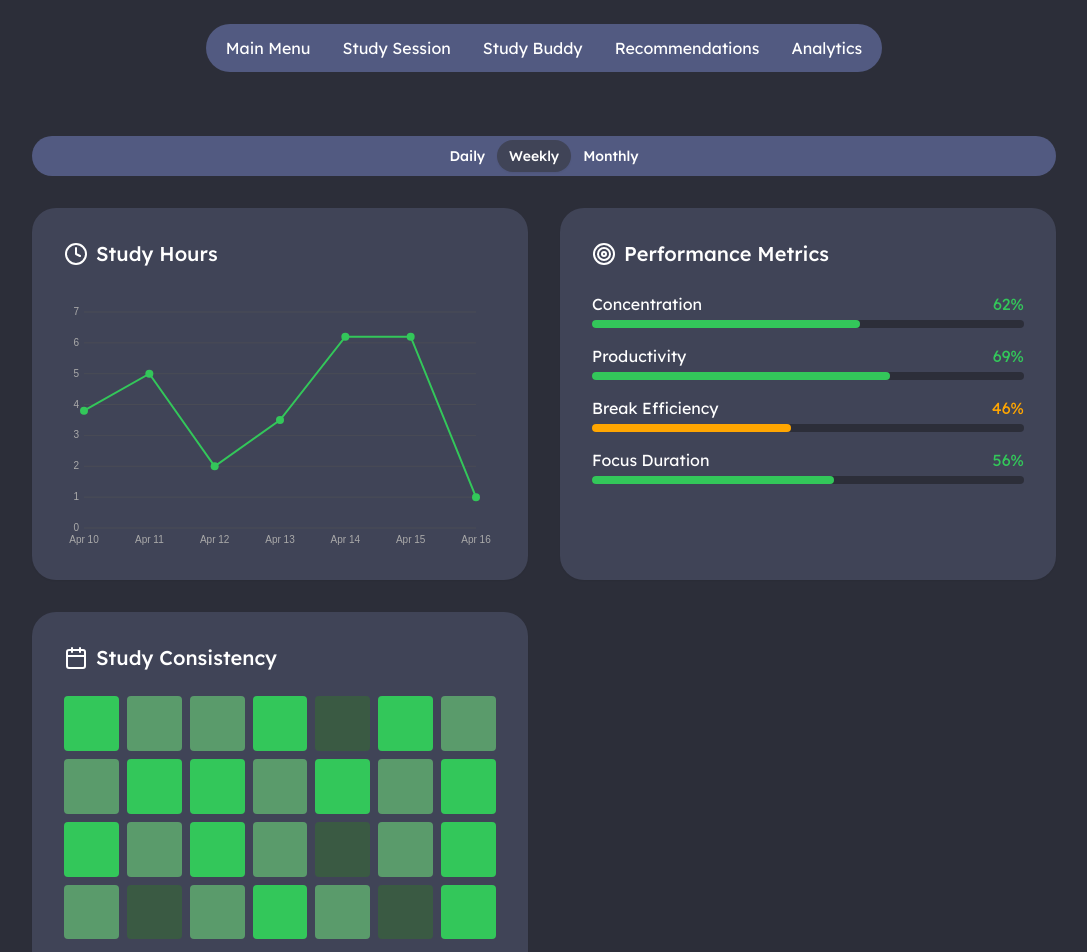
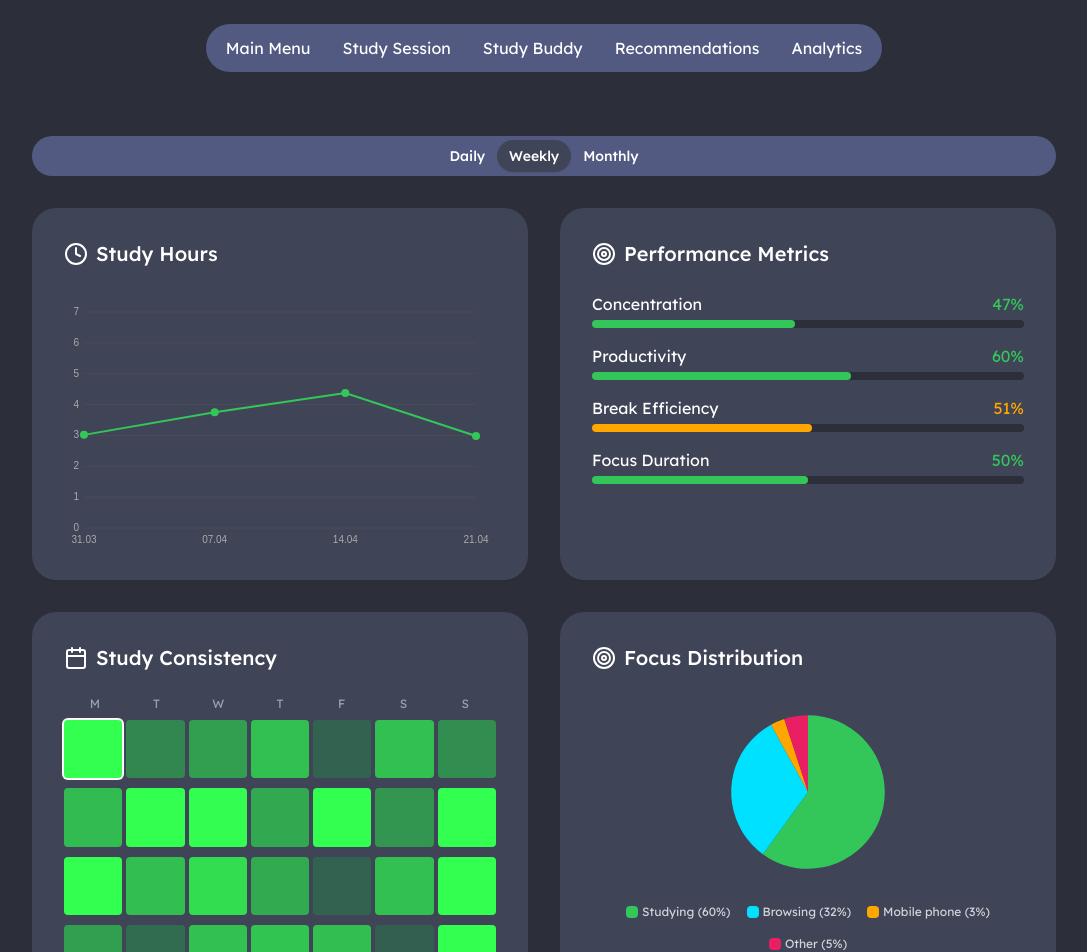
Before and after one commit to surkhayka/OptiLearn, a Next.js app: page /analytics in a window 1280 px wide. Shown: the top 952 px of the page, without its empty margins (96-1183 px from the left). Built offline with nearby package versions, Linux system fonts and the light colour scheme.

Commit message:
Analytics page updated

```diff
--- a/app/analytics/page.tsx
+++ b/app/analytics/page.tsx
@@ -2,7 +2,7 @@
 import { useState, useEffect } from "react"
 import { Card } from "@/components/ui/card"
 import { Tabs, TabsList, TabsTrigger } from "@/components/ui/tabs"
-import { LineChart, ProgressCircle } from "@/components/charts"
+import { LineChart, ProgressCircle, FocusPieChart } from "@/components/charts"
 import { Calendar, Clock, Target } from "lucide-react"
 
 interface StudyData {
@@ -48,46 +48,92 @@ export default function Analytics() {
   }
 
   const getFilteredData = () => {
-  const today = new Date();
-  const filteredData = studyData.filter(entry => {
-    const entryDate = new Date(entry.date);
-    const diffDays = Math.floor((today.getTime() - entryDate.getTime()) / (1000 * 60 * 60 * 24));
+    const today = new Date();
 
-    switch (timeRange) {
-      case "daily":
-        return diffDays === 0;
-      case "weekly":
-        return diffDays <= 7;
-      case "monthly":
-        return diffDays <= 30;
-      default:
-        return true;
+    const filteredData = [...studyData].sort((a, b) => new Date(a.date).getTime() - new Date(b.date).getTime());
+
+    if (timeRange === "daily") {
+      return filteredData.slice(-7).map(d => {
+        const entryDate = new Date(d.date);
+        const day = String(entryDate.getDate()).padStart(2, '0');
+        const month = String(entryDate.getMonth() + 1).padStart(2, '0');
+        return { ...d, date: `${day}.${month}` };
+      });
     }
-  });
 
-  if (timeRange === "daily") return filteredData;
+    if (timeRange === "weekly") {
+      const weeks = [];
+      for (let i = 0; i < 4; i++) {
+        const weekData = filteredData.slice(-7 * (i + 1), filteredData.length - 7 * i);
+        const weekAvg = weekData.reduce(
+          (acc, cur) => ({
+            date: weekData[weekData.length - 1]?.date || "",
+            hours: acc.hours + cur.hours / weekData.length,
+            concentration: acc.concentration + cur.concentration / weekData.length,
+            productivity: acc.productivity + cur.productivity / weekData.length,
+            breakEfficiency: acc.breakEfficiency + cur.breakEfficiency / weekData.length,
+            focusDuration: acc.focusDuration + cur.focusDuration / weekData.length,
+          }),
+          { date: "", hours: 0, concentration: 0, productivity: 0, breakEfficiency: 0, focusDuration: 0 }
+        );
 
-  const aggregatedData = filteredData.reduce((acc, curr) => {
-    const key = curr.date;
-    if (!acc[key]) acc[key] = { ...curr, count: 1 };
-    else {
-      acc[key].hours += curr.hours;
-      acc[key].count += 1;
+        if (weekAvg.date) {
+          const entryDate = new Date(weekAvg.date);
+          const day = String(entryDate.getDate()).padStart(2, '0');
+          const month = String(entryDate.getMonth() + 1).padStart(2, '0');
+          weekAvg.date = `${day}.${month}`;
+        }
+
+        weeks.unshift(weekAvg);
+      }
+      return weeks;
     }
-    return acc;
-  }, {} as Record<string, StudyData & { count: number }>);
 
-  return Object.values(aggregatedData).map(d => ({
-    date: d.date,
-    hours: parseFloat((d.hours / d.count).toFixed(2)),
-    concentration: d.concentration,
-    productivity: d.productivity,
-    breakEfficiency: d.breakEfficiency,
-    focusDuration: d.focusDuration
-  }));
-};
+    if (timeRange === "monthly") {
+      const months = [];
+      for (let i = 0; i < 12; i++) {
+        const monthDate = new Date(today.getFullYear(), today.getMonth() - i, 1);
 
+        const monthData = filteredData.filter(d => {
+          const entryDate = new Date(d.date);
+          return entryDate.getFullYear() === monthDate.getFullYear() && entryDate.getMonth() === monthDate.getMonth();
+        });
 
+        if (monthData.length === 0) {
+          months.unshift({
+            date: `${String(monthDate.getMonth() + 1).padStart(2, '0')}.${String(monthDate.getFullYear()).slice(-2)}`,
+            hours: 0,
+            concentration: 0,
+            productivity: 0,
+            breakEfficiency: 0,
+            focusDuration: 0,
+          });
+        } else {
+          const monthAvg = monthData.reduce(
+            (acc, cur) => ({
+              date: monthDate.toISOString(),
+              hours: acc.hours + cur.hours / monthData.length,
+              concentration: acc.concentration + cur.concentration / monthData.length,
+              productivity: acc.productivity + cur.productivity / monthData.length,
+              breakEfficiency: acc.breakEfficiency + cur.breakEfficiency / monthData.length,
+              focusDuration: acc.focusDuration + cur.focusDuration / monthData.length,
+            }),
+            { date: "", hours: 0, concentration: 0, productivity: 0, breakEfficiency: 0, focusDuration: 0 }
+          );
+
+          const entryDate = new Date(monthAvg.date);
+          const month = String(entryDate.getMonth() + 1).padStart(2, '0');
+          const year = String(entryDate.getFullYear()).slice(-2);
+          monthAvg.date = `${month}.${year}`;
+
+          months.unshift(monthAvg);
+        }
+      }
+      return months;
+    }
+
+    return [];
+  };
 
   const getAverageMetrics = () => {
     const filteredData = getFilteredData()
@@ -178,37 +224,65 @@ export default function Analytics() {
 
       <div className="grid grid-cols-1 md:grid-cols-2 gap-8">
         <Card className="bg-[#404457] border-none rounded-3xl p-8">
+          {/* Study Consistency Section */}
           <div className="flex items-center gap-2 mb-6">
             <Calendar className="h-6 w-6" />
             <h2 className="text-xl font-medium">Study Consistency</h2>
           </div>
-          <div className="grid grid-cols-7 gap-2">
+          <div className="grid grid-cols-7 text-center text-xs text-gray-400 mb-2">
+            {["M", "T", "W", "T", "F", "S", "S"].map((day, i) => (
+              <div key={i}>{day}</div>
+            ))}
+          </div>
+          <div className="grid grid-cols-7 gap-1">
             {studyData.slice(0, 28).map((entry, i) => {
-              const intensity = entry.hours / 5 // Normalize to 0-1 range
-              let bgColor = "#2c2e39"
-              if (intensity > 0.7) bgColor = "#33c75a"
-              else if (intensity > 0.4) bgColor = "#5a9b6b"
-              else if (intensity > 0.1) bgColor = "#3a5a43"
+              const intensity = entry.hours / 5;
+              const today = new Date();
+              const entryDate = new Date(entry.date);
+              const isToday = entryDate.toDateString() === today.toDateString();
+              let greenIntensity = Math.floor(50 + intensity * 205);
+              let bgColor = `rgb(50, ${greenIntensity}, 80)`;
 
               return (
                 <div
                   key={i}
-                  className="aspect-square rounded-sm"
-                  style={{ backgroundColor: bgColor }}
+                  className={`aspect-square rounded-sm ${isToday ? "ring-2 ring-white" : ""}`}
+                  style={{
+                    backgroundColor: bgColor,
+                    marginBottom: (i + 1) % 7 === 0 ? "6px" : "2px",
+                  }}
                   title={`${entry.hours.toFixed(1)} hours on ${entry.date}`}
                 />
-              )
+              );
             })}
           </div>
           <div className="flex justify-between mt-4 text-xs text-gray-400">
             <span>Less</span>
             <div className="flex gap-1">
-              <div className="w-3 h-3 rounded-sm bg-[#2c2e39]"></div>
-              <div className="w-3 h-3 rounded-sm bg-[#3a5a43]"></div>
-              <div className="w-3 h-3 rounded-sm bg-[#5a9b6b]"></div>
-              <div className="w-3 h-3 rounded-sm bg-[#33c75a]"></div>
+              <div className="w-3 h-3 rounded-sm bg-[rgb(50,50,80)]"></div>
+              <div className="w-3 h-3 rounded-sm bg-[rgb(50,150,80)]"></div>
+              <div className="w-3 h-3 rounded-sm bg-[rgb(50,200,80)]"></div>
+              <div className="w-3 h-3 rounded-sm bg-[rgb(50,255,80)]"></div>
             </div>
             <span>More</span>
+          </div>
+        </Card>
+
+        {/* 🆕 Focus Distribution Section */}
+        <Card className="bg-[#404457] border-none rounded-3xl p-8">
+          <div className="flex items-center gap-2 mb-6">
+            <Target className="h-6 w-6" />
+            <h2 className="text-xl font-medium">Focus Distribution</h2>
+          </div>
+          <div className="h-64">
+            <FocusPieChart
+              data={[
+                { label: "Studying", value: 60, color: "#33c75a" },
+                { label: "Browsing", value: 32, color: "#00e0ff" },
+                { label: "Mobile phone", value: 3, color: "#ffa601" },
+                { label: "Other", value: 5, color: "#e91e63" }
+              ]}
+            />
           </div>
         </Card>
       </div>
--- a/components/charts.tsx
+++ b/components/charts.tsx
@@ -2,7 +2,7 @@
 
 import { useEffect, useRef } from "react"
 
-export function LineChart() {
+export function LineChart({ data }: { data: { date: string; value: number }[] }) {
   const canvasRef = useRef<HTMLCanvasElement>(null)
 
   useEffect(() => {
@@ -12,31 +12,21 @@ export function LineChart() {
     const ctx = canvas.getContext("2d")
     if (!ctx) return
 
-    // Set canvas dimensions
     canvas.width = canvas.offsetWidth
     canvas.height = canvas.offsetHeight
 
-    // Data points (Apr 10-16)
-    const data = [3.8, 5.0, 2.0, 3.5, 6.2, 6.2, 1.0]
-    const labels = ["Apr 10", "Apr 11", "Apr 12", "Apr 13", "Apr 14", "Apr 15", "Apr 16"]
-
-    // Calculate max value for scaling
-    const maxValue = 7 // Fixed max value to match the image scale
+    const maxValue = Math.max(...data.map(d => d.value), 7)
     const minValue = 0
 
-    // Chart dimensions
     const chartWidth = canvas.width - 40
     const chartHeight = canvas.height - 40
     const padding = 20
 
-    // Clear canvas
     ctx.clearRect(0, 0, canvas.width, canvas.height)
 
-    // Draw grid lines
     ctx.strokeStyle = "#555"
     ctx.lineWidth = 0.5
 
-    // Horizontal grid lines
     for (let i = 0; i <= 7; i++) {
       const y = padding + (chartHeight - (i / 7) * chartHeight)
       ctx.beginPath()
@@ -44,49 +34,41 @@ export function LineChart() {
       ctx.lineTo(padding + chartWidth, y)
       ctx.stroke()
 
-      // Add y-axis labels
       ctx.fillStyle = "#aaa"
       ctx.font = "10px Arial"
       ctx.textAlign = "right"
       ctx.fillText(i.toString(), padding - 5, y + 3)
     }
 
-    // Draw connected data points
     ctx.strokeStyle = "#33c75a"
     ctx.lineWidth = 2
     ctx.beginPath()
 
-    data.forEach((value, index) => {
+    data.forEach((point, index) => {
       const x = padding + (index / (data.length - 1)) * chartWidth
-      const y = padding + chartHeight - ((value - minValue) / (maxValue - minValue)) * chartHeight
+      const y = padding + chartHeight - ((point.value - minValue) / (maxValue - minValue)) * chartHeight
 
-      if (index === 0) {
-        ctx.moveTo(x, y)
-      } else {
-        ctx.lineTo(x, y)
-      }
+      if (index === 0) ctx.moveTo(x, y)
+      else ctx.lineTo(x, y)
     })
 
     ctx.stroke()
 
-    // Draw data points and labels
-    data.forEach((value, index) => {
+    data.forEach((point, index) => {
       const x = padding + (index / (data.length - 1)) * chartWidth
-      const y = padding + chartHeight - ((value - minValue) / (maxValue - minValue)) * chartHeight
+      const y = padding + chartHeight - ((point.value - minValue) / (maxValue - minValue)) * chartHeight
 
-      // Draw point
       ctx.fillStyle = "#33c75a"
       ctx.beginPath()
       ctx.arc(x, y, 4, 0, Math.PI * 2)
       ctx.fill()
 
-      // Add x-axis labels
       ctx.fillStyle = "#aaa"
       ctx.font = "10px Arial"
       ctx.textAlign = "center"
-      ctx.fillText(labels[index], x, padding + chartHeight + 15)
+      ctx.fillText(point.date, x, padding + chartHeight + 15)
     })
-  }, [])
+  }, [data])
 
   return <canvas ref={canvasRef} className="w-full h-full" />
 }
@@ -101,7 +83,6 @@ export function ProgressCircle({ value, color }: { value: number; color: string
     const ctx = canvas.getContext("2d")
     if (!ctx) return
 
-    // Set canvas dimensions
     canvas.width = 120
     canvas.height = 120
 
@@ -110,32 +91,27 @@ export function ProgressCircle({ value, color }: { value: number; color: string
     const radius = 45
     const lineWidth = 8
 
-    // Draw background circle
     ctx.beginPath()
     ctx.arc(centerX, centerY, radius, 0, Math.PI * 2)
     ctx.strokeStyle = "#2c2e39"
     ctx.lineWidth = lineWidth
     ctx.stroke()
 
-    // Draw progress arc
-    const startAngle = -Math.PI / 2 // Start from top
+    const startAngle = -Math.PI / 2
     const endAngle = startAngle + (Math.PI * 2 * value) / 100
 
-    // Draw remaining progress in light blue
     ctx.beginPath()
     ctx.arc(centerX, centerY, radius, endAngle, startAngle + Math.PI * 2)
     ctx.strokeStyle = "#00e0ff"
     ctx.lineWidth = lineWidth
     ctx.stroke()
 
-    // Draw main progress in pink
     ctx.beginPath()
     ctx.arc(centerX, centerY, radius, startAngle, endAngle)
     ctx.strokeStyle = color
     ctx.lineWidth = lineWidth
     ctx.stroke()
 
-    // Draw small circle at the end of the progress
     const endX = centerX + radius * Math.cos(endAngle)
     const endY = centerY + radius * Math.sin(endAngle)
 
@@ -147,3 +123,57 @@ export function ProgressCircle({ value, color }: { value: number; color: string
 
   return <canvas ref={canvasRef} width="120" height="120" />
 }
+
+// 🆕 FocusPieChart component
+
+export function FocusPieChart({ data }: { data: { label: string; value: number; color: string }[] }) {
+  const canvasRef = useRef<HTMLCanvasElement>(null)
+
+  useEffect(() => {
+    const canvas = canvasRef.current
+    if (!canvas) return
+
+    const ctx = canvas.getContext("2d")
+    if (!ctx) return
+
+    const total = data.reduce((acc, item) => acc + item.value, 0)
+    let startAngle = -Math.PI / 2
+
+    canvas.width = canvas.offsetWidth
+    canvas.height = canvas.offsetHeight
+
+    const centerX = canvas.width / 2
+    const centerY = canvas.height / 2
+    const radius = Math.min(canvas.width, canvas.height) * 0.4 // Bigger pie (was 0.33)
+
+    ctx.clearRect(0, 0, canvas.width, canvas.height)
+
+    data.forEach(item => {
+      const sliceAngle = (item.value / total) * Math.PI * 2
+
+      ctx.beginPath()
+      ctx.moveTo(centerX, centerY)
+      ctx.arc(centerX, centerY, radius, startAngle, startAngle + sliceAngle)
+      ctx.closePath()
+      ctx.fillStyle = item.color
+      ctx.fill()
+
+      startAngle += sliceAngle
+    })
+  }, [data])
+
+  return (
+    <div className="flex flex-col items-center">
+      <canvas ref={canvasRef} className="w-full h-48" />
+
+      <div className="flex flex-wrap justify-center gap-4 mt-4 text-xs text-gray-300">
+        {data.map((item, idx) => (
+          <div key={idx} className="flex items-center gap-1">
+            <div className="w-3 h-3 rounded-sm" style={{ backgroundColor: item.color }}></div>
+            <span>{item.label} ({item.value}%)</span>
+          </div>
+        ))}
+      </div>
+    </div>
+  )
+}
```
Also changed, not shown: 2 other files (tests, documents, lock files or other folders).
